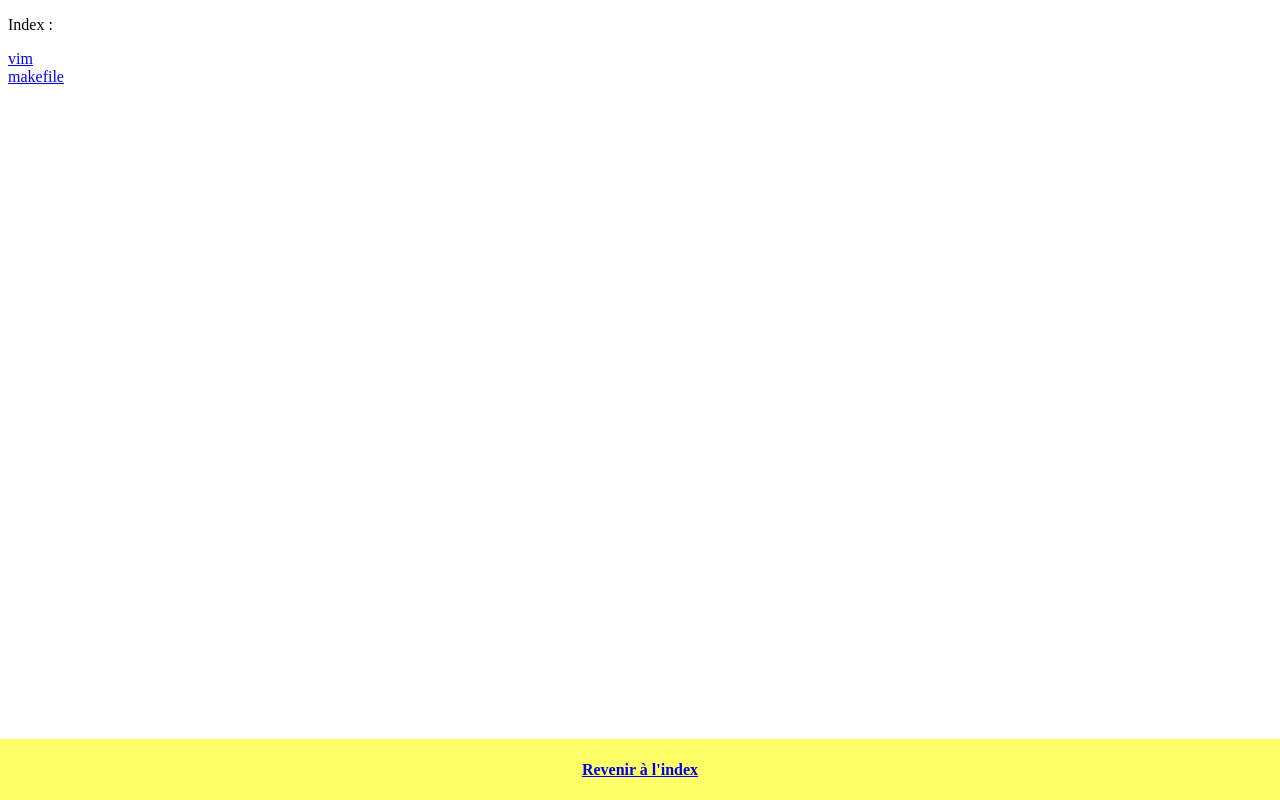
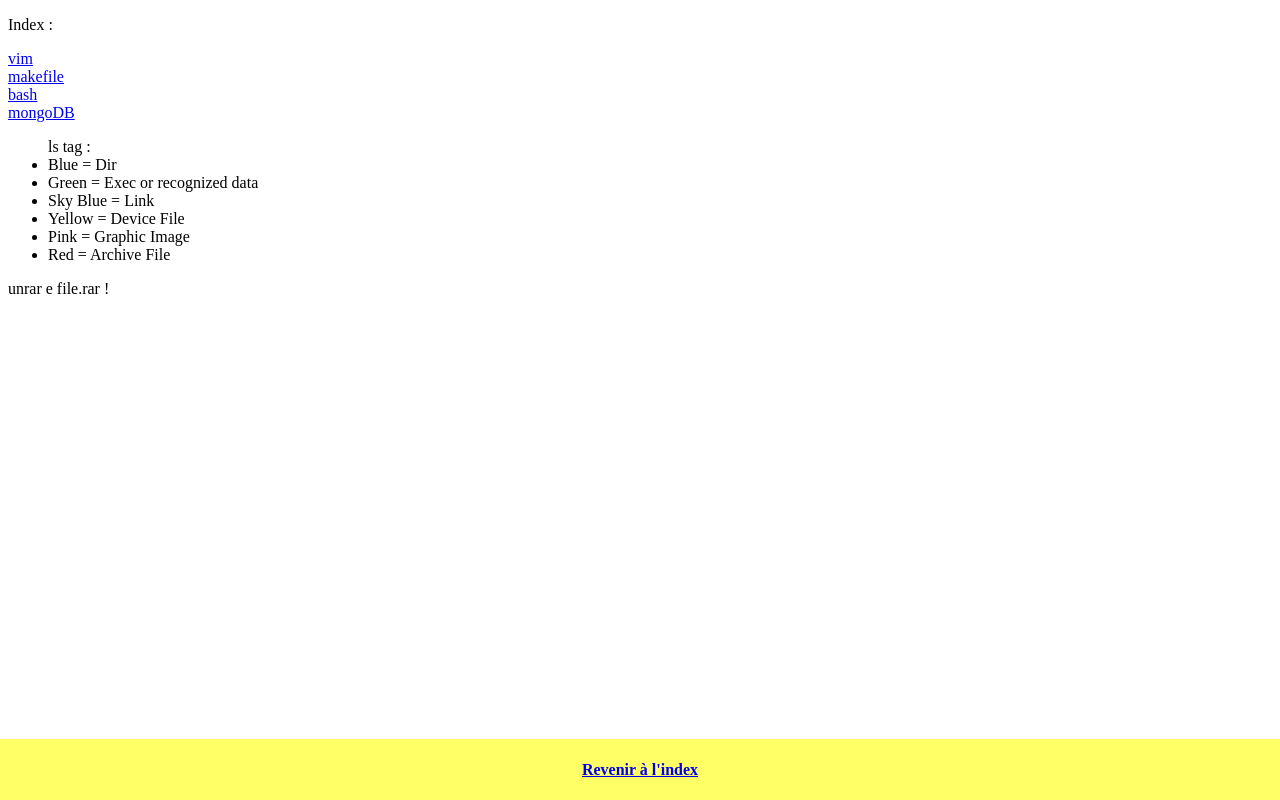
Before and after one commit to phastandco/learn, a website: page src/index.html in a window 1280 px wide. Drawn offline with Linux system fonts and the light colour scheme.

Commit message:
added sql file

```diff
--- a/src/index.html
+++ b/src/index.html
@@ -1,22 +1,31 @@
 <!DOCTYPE html>
 
-<style>
-	footer {
-		position : fixed;
-		left : 0;
-		bottom : 0;
-		width : 100%;
-		text-align : center;
-		background-color : #ffff66;
-	}
-</style>
 <html>
-
+	<head>
+		<meta charset='utf-8'/>
+		<link rel='stylesheet' href='style.css'/>
+	</head>
 	<p>Index :</p>
 
 	<a href='./vim.html'>vim</a>
 	</br>
 	<a href='./makefile.html'>makefile</a>
+	</br>
+	<a href='bash.html'>bash</a>
+	</br>
+	<a href='mongo.html'>mongoDB</a>
 
 	<footer><h4><a href='index.html'>Revenir à l'index</a></h4></footer>
+
+	<ul>
+	ls tag :
+	<li>Blue = Dir</li>
+	<li>Green = Exec or recognized data</li>
+	<li>Sky Blue = Link</li>
+	<li>Yellow = Device File</li>
+	<li>Pink = Graphic Image</li>
+	<li>Red = Archive File</li>
+	</ul>
+
+	<p> unrar e file.rar !</p>
 </html>
--- /dev/null
+++ b/src/style.css
@@ -0,0 +1,8 @@
+footer {
+		position : fixed;
+		left : 0;
+		bottom : 0;
+		width : 100%;
+		text-align : center;
+		background-color : #ffff66;
+	}
```
Also changed, not shown: src/bash.html (+9 -0 lines), src/makefile.html (+9 -0 lines), src/mongo.html (added, +1 -0 lines), src/sql.html (added, +13 -0 lines), src/vim.html (+6 -0 lines), 2 other files.
